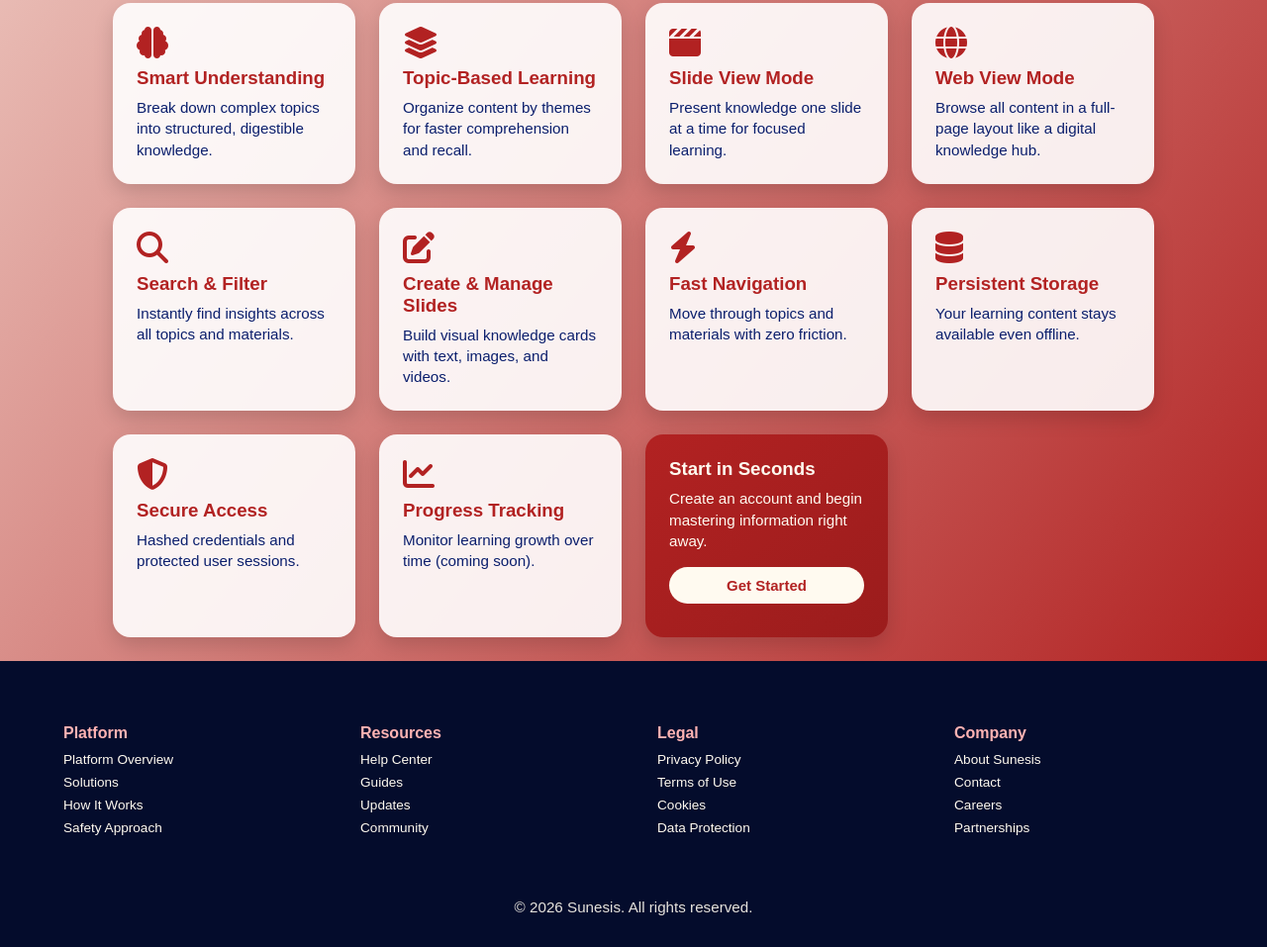
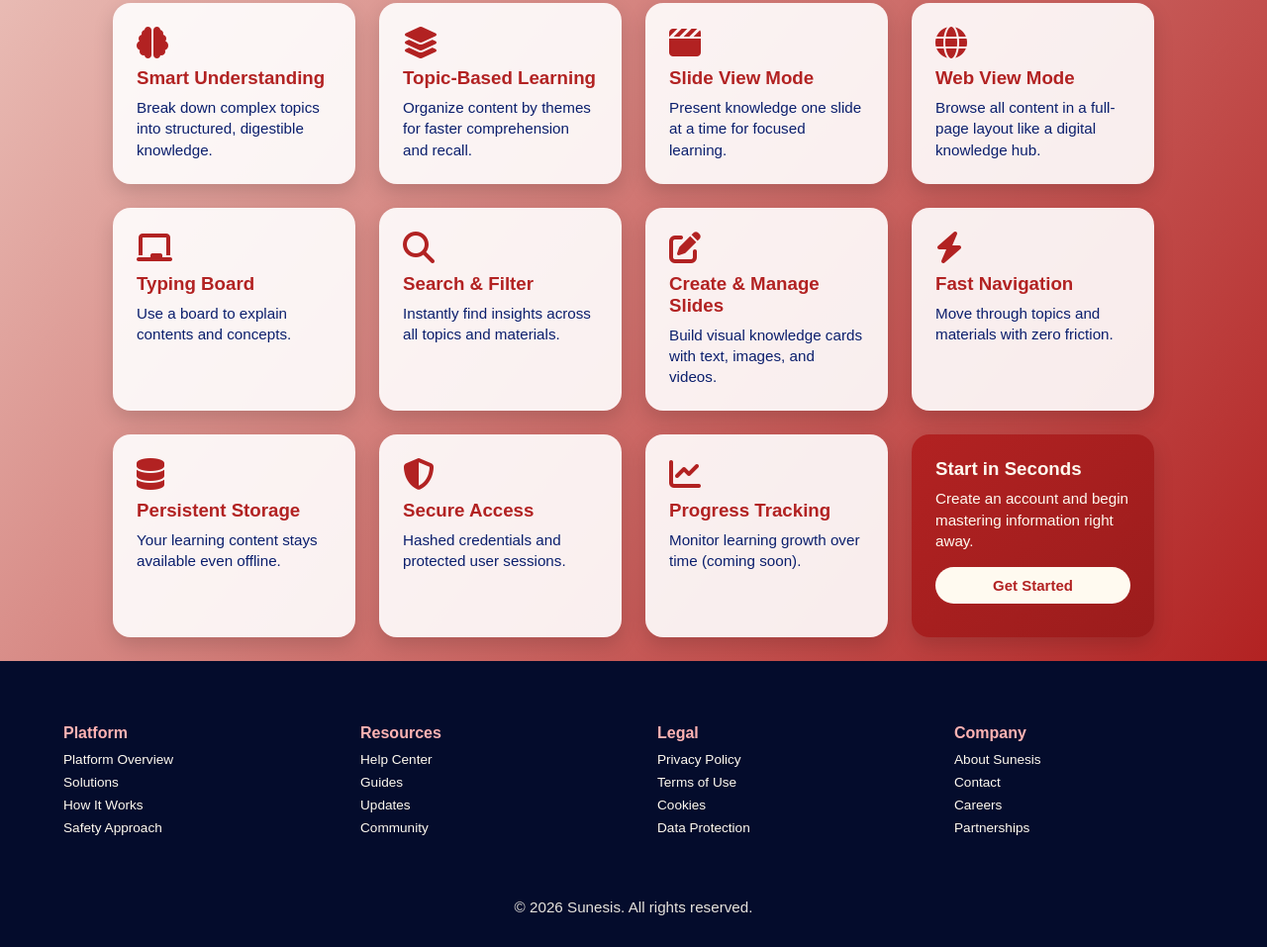
Before and after one commit to Cyprianchux/sunesis-V2, a website: page index.html in a window 1280 px wide. Shown: the part 952-1909 px from the top of the page at 99% size. Drawn offline with Linux system fonts and the light colour scheme.

Commit message:
Added Typing Board feature to features

```diff
--- a/index.html
+++ b/index.html
@@ -149,6 +149,12 @@
         </div>
 
         <div class="feature-box">
+          <i class="fa-solid fa-chalkboard feature-icon"></i>
+          <h3>Typing Board</h3>
+          <p>Use a board to explain contents and concepts.</p>
+        </div>
+
+        <div class="feature-box">
           <i class="fa-solid fa-magnifying-glass feature-icon"></i>
           <h3>Search & Filter</h3>
           <p>Instantly find insights across all topics and materials.</p>
```
